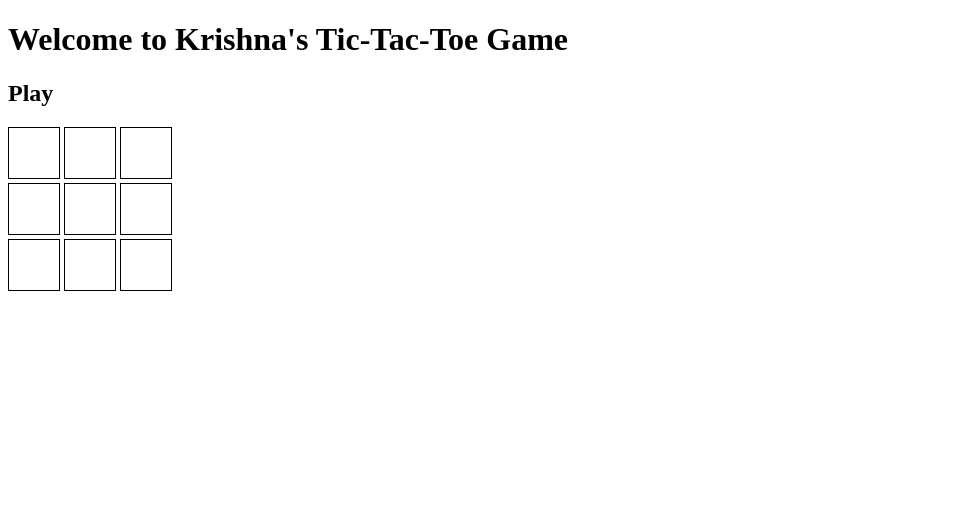
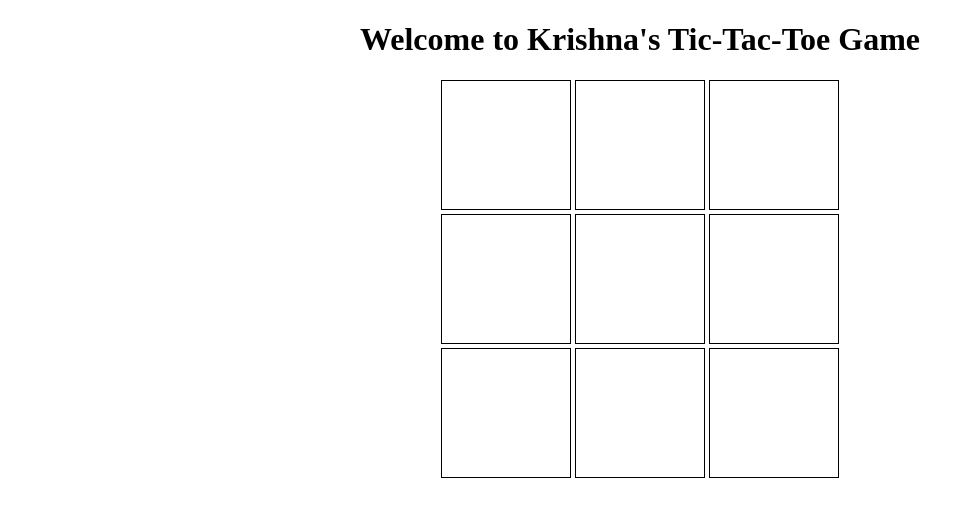
Before and after one commit to KrishnaRSampath/ticTacToe, a plain HTML site: page index.html in a window 1280 px wide. Shown: the whole page, without its empty margins (0-975 px from the left). Drawn offline with Linux system fonts and the light colour scheme.

Commit message:
Eliminated non-HTML5-compliant use of <br> tags.

```diff
--- a/css/style.css
+++ b/css/style.css
@@ -1,12 +1,24 @@
+
+#wrapper {
+	max-width: 50%;
+	margin-right: auto;
+	margin-left: auto;
+	text-align: center;
+}
+
 
 canvas {
-	width: 50px;
-	height: 50px;
+	width: 8em;
+	height: 8em;
 	border-style: solid;
 	border-width: 1px;
 }
 
 .firstBoxInRow {
-	/* set this to float to the next line,
-	   to avoid using <br> tags*/
+	   clear: both;
+	   /*background-color: #FFFF00;*/
 }
+
+p {
+	margin: 0px;
+}
--- a/index.html
+++ b/index.html
@@ -10,24 +10,29 @@
 
 	</head>
 
+	<body>
+		<div id="wrapper">
+			<h1>Welcome to Krishna's Tic-Tac-Toe Game</h1>
 
-
-	<body>
-		<h1>Welcome to Krishna's Tic-Tac-Toe Game</h1>
-		<h2>Play</h2>
+			<p>
 				<canvas id="box0" onclick="boxClicked(0)" class="firstBoxInRow">0</canvas>
 				<canvas id="box1" onclick="boxClicked(1)">1</canvas>
 				<canvas id="box2" onclick="boxClicked(2)">2</canvas>
-		<br>
+			</p>
+
+			<p>
 				<canvas id="box3" onclick="boxClicked(3)" class="firstBoxInRow">3</canvas>
 				<canvas id="box4" onclick="boxClicked(4)">4</canvas>
 				<canvas id="box5" onclick="boxClicked(5)">5</canvas>
-		<br>
+			</p>
+
+			<p>
 				<canvas id="box6" onclick="boxClicked(6)" class="firstBoxInRow">6</canvas>
 				<canvas id="box7" onclick="boxClicked(7)">7</canvas>
 				<canvas id="box8" onclick="boxClicked(8)">8</canvas>
-		<br>
+			</p>
 
+		</div> <!--wrapper-->
 	<script type="text/javascript" src="js/gameLogic.js"></script>
 	</body>
 
```
Lines whose indentation alone changed are shown as unchanged.
